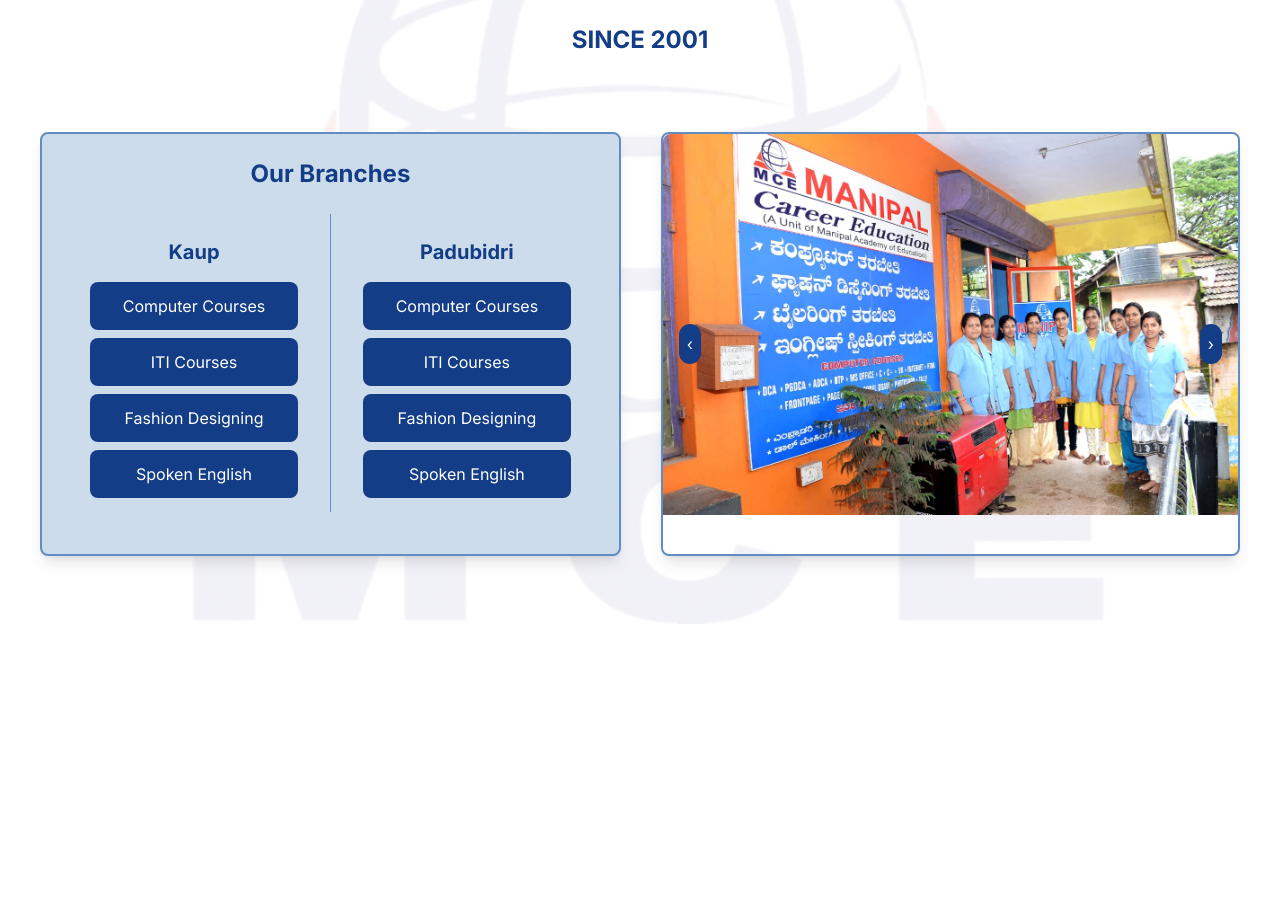
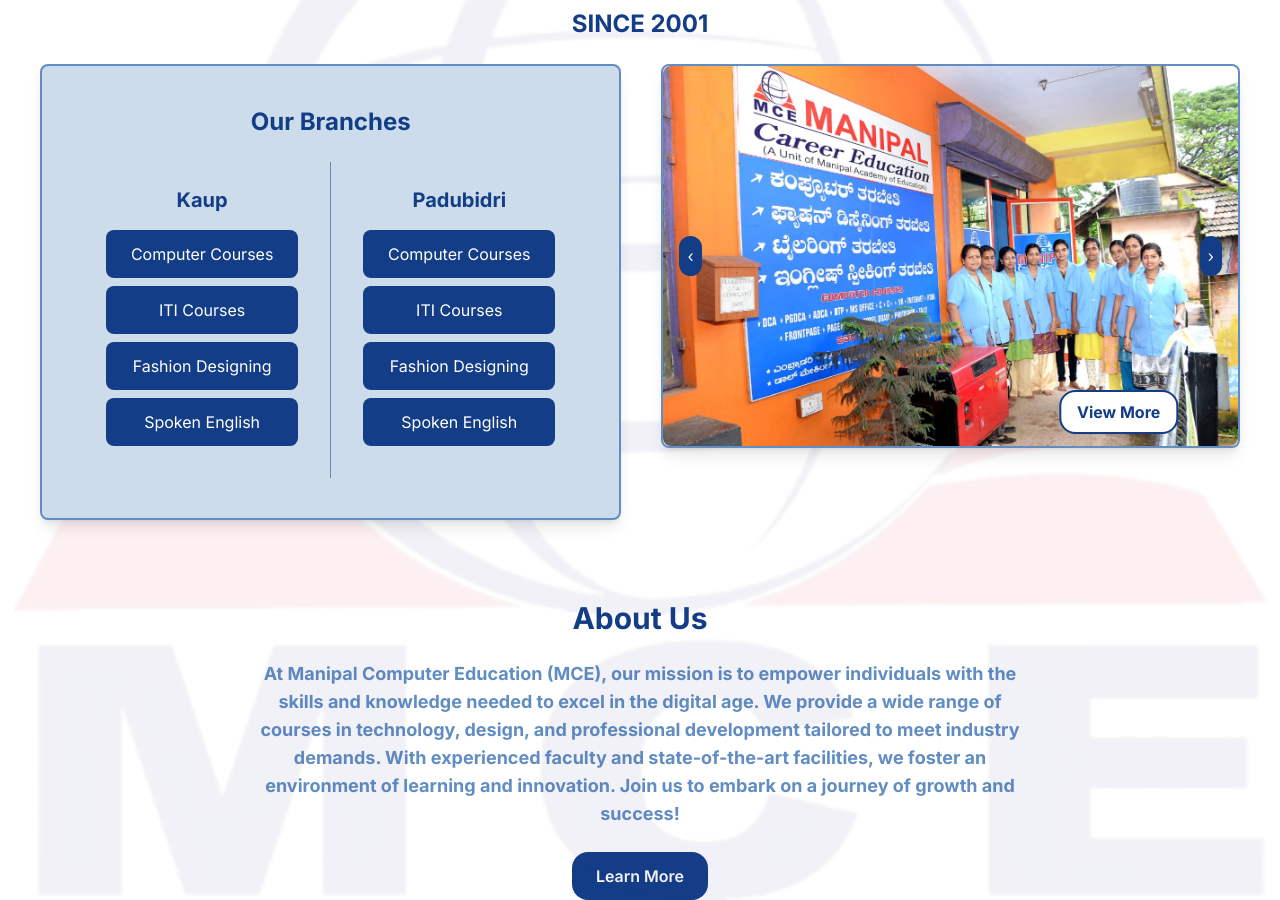
Before and after one commit to trishashetty19/mce-website, a Next.js app: page / in a window 1280 px wide. Shown: the part 240-1140 px from the top of the page. Before the commit the page ends 864 px from the top, so only its background shows below. Built offline with nearby package versions, Linux system fonts and the light colour scheme.

Commit message:
[feat] Added About us section

```diff
--- a/src/app/page.tsx
+++ b/src/app/page.tsx
@@ -34,8 +34,9 @@
   }, []);
 
   return (
-    <div className="relative w-full h-screen flex flex-col items-center justify-center">
+    <div className="relative w-full flex flex-col items-center justify-center">
 
+      {/* Logo and Background */}
       <div
         className="absolute top-0 left-0 w-full h-full bg-center bg-contain bg-no-repeat"
         style={{
@@ -50,16 +51,16 @@
         className="absolute top-2.5 left-1/2 transform -translate-x-1/2 z-10 w-1/2 md:w-1/3"
       />
 
-      <p className="absolute top-[calc(2.5rem+3rem)] sm:top-[calc(2.5rem+10rem)] left-1/2 transform -translate-x-1/2 text-md font-bold text-primary z-20 sm:text-xl md:text-2xl">
+      <p className="absolute top-[calc(2.5rem+3rem)] sm:top-[calc(2.5rem+9rem)] left-1/2 transform -translate-x-1/2 text-md font-bold text-primary z-20 sm:text-xl md:text-2xl">
         SINCE 2001
       </p>
 
-      {/* Two Cards*/}
-      <div className="relative mt-80 md:mt-60 w-full flex flex-col md:flex-row justify-center px-10 space-y-6 md:space-y-0 md:space-x-10">
+      {/* Two Cards */}
+      <div className="relative w-full flex flex-col md:flex-row justify-center px-10 space-y-6 md:space-y-0 md:space-x-10 mt-40 md:mt-60">
 
         {/* Kaup and Padubidri Sections Card */}
-        <div className="w-full md:w-1/2 h-full p-6 bg-card border-2 border-secondary rounded-lg shadow-lg">
-        <h3 className="text-2xl font-bold text-center mb-3 sm:mb-6 text-primary">
+        <div className="w-full md:w-1/2 h-full p-10 bg-card border-2 border-secondary rounded-lg shadow-lg">
+          <h3 className="text-2xl font-bold text-center mb-3 sm:mb-6 text-primary">
             Our Branches
           </h3>
           <div className="flex flex-col md:flex-row h-full">
@@ -74,7 +75,8 @@
             </div>
 
             {/* Divider */}
-            <div className="w-px bg-secondary h-4/5 text-center mx-2 hidden md:block"></div>
+            <div className="w-px bg-secondary h-auto text-center mx-2 md:block"></div>
+
 
             {/* Padubidri Section */}
             <div className="w-full md:w-1/2 p-6">
@@ -90,6 +92,16 @@
         {/* Image Carousel Card */}
         <div className="w-full md:w-1/2 h-full border-2 border-secondary rounded-lg shadow-lg">
           <div className="relative w-full h-full rounded-lg overflow-hidden">
+
+            <button
+              onClick={() => {
+                window.location.href = '#gallery';
+              }}
+              className="absolute bottom-3 right-0 transform -translate-x-1/2 bg-primary-foreground text-primary border-2 border-primary font-bold rounded-2xl px-2 py-1 sm:px-4 sm:py-2 z-10 hover:bg-card"
+            >
+              View More
+            </button>
+
             <img
               src={images[currentImageIndex]}
               alt="Carousel Image"
@@ -111,6 +123,26 @@
           </div>
         </div>
       </div>
+
+      {/* About Us */}
+      <div className="w-full mt-10 md:mt-20 flex flex-col items-center px-10 text-center">
+        <h2 className="text-3xl font-bold text-primary mb-6">About Us</h2>
+        <p className="text-lg text-secondary font-bold mb-6 max-w-3xl">
+          At Manipal Computer Education (MCE), our mission is to empower individuals with the skills and knowledge needed to excel in the digital age.
+          We provide a wide range of courses in technology, design, and professional development tailored to meet industry demands.
+          With experienced faculty and state-of-the-art facilities, we foster an environment of learning and innovation.
+          Join us to embark on a journey of growth and success!
+        </p>
+
+        <button
+          onClick={() => {
+            window.location.href = '#aboutus';
+          }}
+          className="py-3 px-6 bg-primary text-primary-foreground rounded-2xl font-semibold hover:bg-secondary transition-all"
+        >
+          Learn More
+        </button>
+      </div>
     </div>
   );
 };
```
